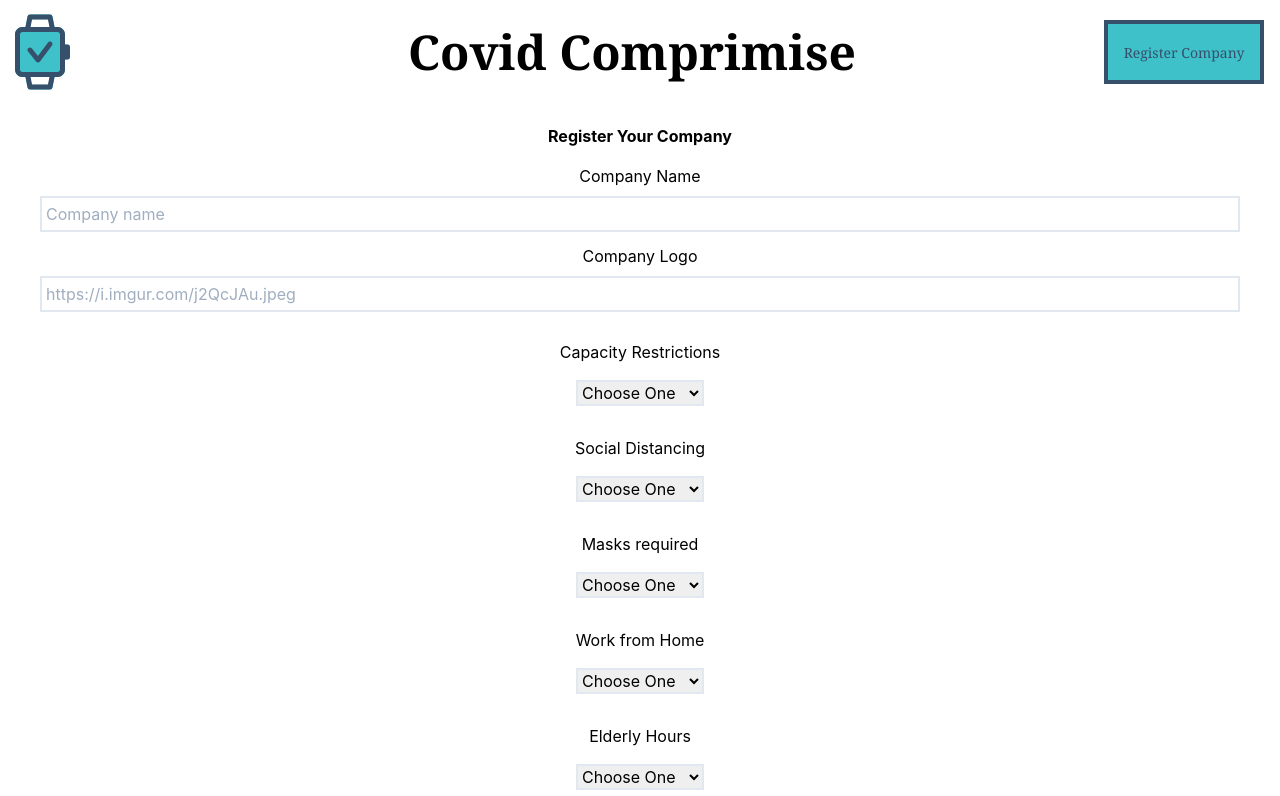
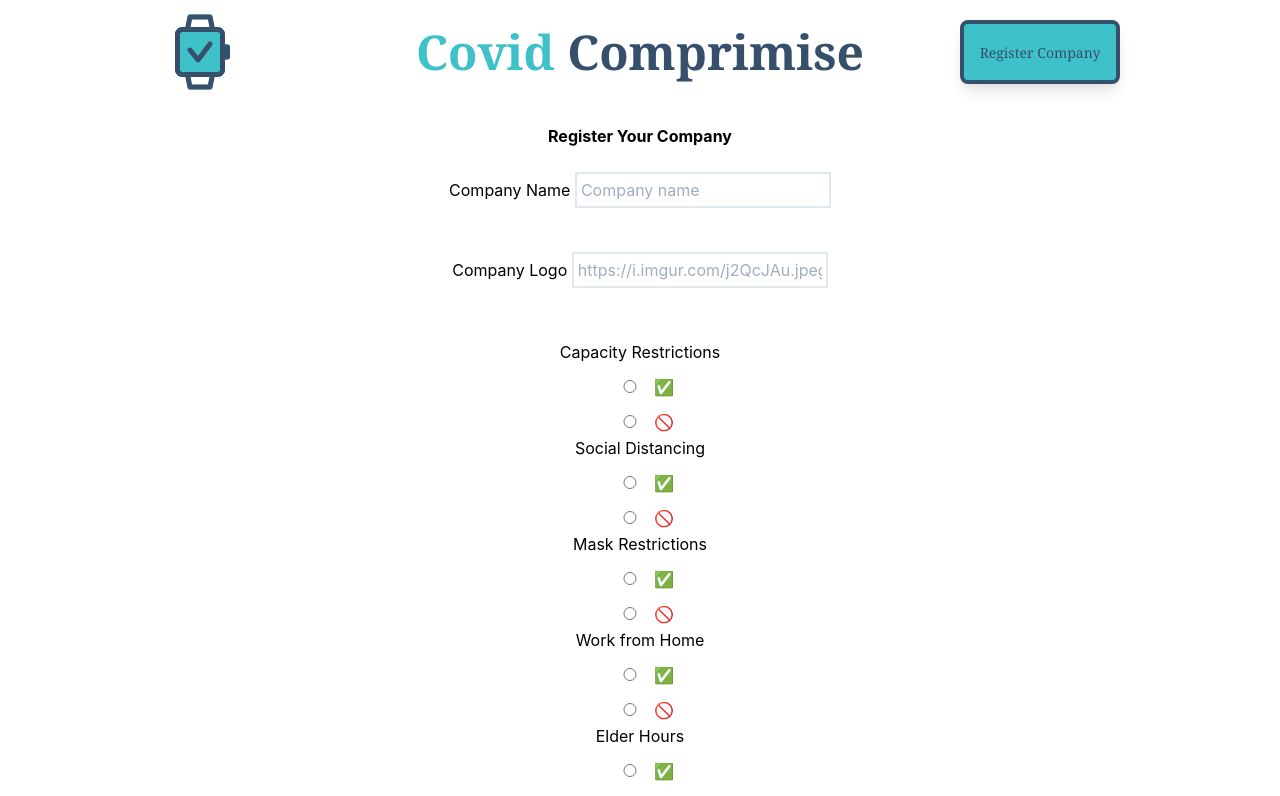
Before and after one commit to Auth0-Covid-Solutions-Hackathon/covid-solutions-fe, a React (Create React App) app: page /register in a window 1280 px wide. Shown: the top 796 px of the page. Built offline with nearby package versions, Linux system fonts and the light colour scheme.

Commit message:
beautifu; animation

```diff
--- a/package.json
+++ b/package.json
@@ -6,6 +6,7 @@
     "@testing-library/jest-dom": "^4.2.4",
     "@testing-library/react": "^9.3.2",
     "@testing-library/user-event": "^7.1.2",
+    "aos": "^2.3.4",
     "axios": "^0.19.2",
     "bootstrap": "^4.5.2",
     "chokidar-cli": "^2.1.0",
--- a/src/App.js
+++ b/src/App.js
@@ -6,8 +6,8 @@ import Footer from './components/footer.js'
 import {Route, BrowserRouter as Router} from "react-router-dom";
 import Register from './components/register-page.js'
 
-
 function App() {
+  // AOS.init()
   return (
     <div className="App">
       <Router>
--- a/src/components/company-grid.js
+++ b/src/components/company-grid.js
@@ -1,6 +1,7 @@
 import React, {useState, useEffect} from 'react';
 import Axios from 'axios';
 import Card from './company-card.js'
+
 
 function CompanyGrid(){
     const [companies, setCompanies] = useState([])
@@ -22,11 +23,16 @@ function CompanyGrid(){
     }, [])
 
         return(
-
             <div>
                 <div class="flex items-center justify-center h-15 mt-6 font-serif italic mr-10 ml-10 ">
                     <h1 class="text-base border-b-2 border-black">Choose which companies you will support by their COVID-19 guidelines</h1>
                  </div>
+
+            <div
+            class="flex-wrap lg:flex justify-center">
+
+
+
                 {companies.map(company => (
                      <Card
                 key={company.name}
@@ -42,6 +48,8 @@ function CompanyGrid(){
 
 
             </div>
+
+            </div>
         );
     }
 
--- a/src/components/nav.js
+++ b/src/components/nav.js
@@ -4,19 +4,21 @@ import {Link} from 'react-router-dom'
 
 
 function Nav() {
+
     return (
       <div className="App">
         <nav class="flex h-22">
             <div class="flex justify-start items-center h-22 mt-3 w-20 md:w-1/4 text-2xl font-black font-serif underline cursor-default  ">
-                <img class="h-20 mr-6 w-20" src={logo} alt="logo" ></img>
+                <img class="h-20 mr-6 w-20 lg:ml-40" src={logo} alt="logo" ></img>
             </div>
-            <div  class="flex justify-center items-center mt-3 w-56 md:w-3/4 ">
+            <div
+             class="flex justify-center items-center mt-3 w-56 md:w-3/4 ">
                 <a href="/">
-                    <h1 class="text-2xl md:text-4xl lg:text-5xl font-bold cursor-default  font-serif ">Covid Comprimise</h1>
+                    <h1 class="text-2xl md:text-4xl lg:text-5xl font-bold cursor-default lg:ml-40  font-serif "> <span class="text-logoblue">Covid</span> <span class="text-logodark">Comprimise</span></h1>
                 </a>
             </div>
-            <div class="flex justify-end items-center mt-3 mr-4 w-1/4">
-                <Link to="/register" class="flex border-solid border-4 border-logodark text-logodark h-16 md:w-full lg:w-40 items-center justify-center text-sm border-black text-black font-serif bg-logoblue hover:text-white hover:bg-blue-600">Register Company</Link>
+            <div class="flex justify-end items-center mt-3 mr-4 w-1/4 lg:mr-40">
+                <Link to="/register" class="flex rounded-lg border-solid border-4 border-logodark text-logodark h-16 shadow-lg md:w-full lg:w-40  items-center justify-center text-sm border-black text-black font-serif bg-logoblue hover:text-white hover:bg-blue-600">Register Company</Link>
             </div>
         </nav>
 
--- a/src/components/register-page.js
+++ b/src/components/register-page.js
@@ -16,6 +16,8 @@ const Register = (props) => {
     })
 
     const handleChange = e => {
+        console.log(e.target.name, "name")
+        console.log(e.target.value, "TARGET")
         setCompany(
           {
             ...company,
@@ -26,9 +28,11 @@ const Register = (props) => {
       }
 
 
+
+
       const onSubmit = e =>{
         e.preventDefault()
-        console.log(company)
+        console.log(company, "COMPAny")
         axios
         .post('http://localhost:5000/company', company)
         .then(res => {
@@ -47,60 +51,110 @@ const Register = (props) => {
                     <h1>Register Your Company</h1>
                 </div>
 
-                <form class="flex-col ml-10 mr-10 h-64 mt-4" onSubmit={onSubmit}>
+                <form class="flex-col lg:flex-wrap  ml-10 mr-10 h-64 mt-4" onSubmit={onSubmit}>
                     <div class="flex-wrap h-20 w-full justify-center items-center">
                         <label class="w-full">Company Name </label>
-                        <input class="w-full border-2 p-1 border-gray-300 mt-2" type='text' name='name' placeholder='Company name' onChange={handleChange} value={company.name} required />
+                        <input class="w-full lg:w-64 border-2 p-1 border-gray-300 mt-2" type='text' name='name' placeholder='Company name' onChange={handleChange} value={company.name} required />
                     </div>
                     <div class="flex-wrap h-20 w-full justify-center items-center">
                         <label class="w-full">Company Logo </label>
-                        <input class="w-full border-2 p-1 border-gray-300 mt-2" type='text' name='image' placeholder='https://i.imgur.com/j2QcJAu.jpeg' onChange={handleChange} value={company.image} />
+                        <input class="w-full lg:w-64 border-2 p-1 border-gray-300 mt-2" type='text' name='image' placeholder='https://i.imgur.com/j2QcJAu.jpeg' onChange={handleChange} value={company.image} />
                     </div>
                     <div class="flex-col h-20 w-full justify-center items-center mt-4">
                         <label class="flex justify-center sw-full">Capacity Restrictions</label>
-                            <select class="w-32 border-2 mt-4" value={company.capacity} onChange={handleChange}>
-                                <option>Choose One</option>
-                                <option value="true" >✅</option>
-                                <option value="false">🚫</option>
 
-                             </select>
+                        <div className="radio">
+                            <label>
+                                <input class=" w-12 mt-4" type="radio" value="true" name="capacity" onChange={handleChange}/>
+                                    ✅
+                            </label>
+                        </div>
+
+                        <div>
+                            <label class="w-1/2">
+                                <input class="w-12 mt-4" type="radio" value="false" name="capacity" onChange={handleChange} />
+                                🚫
+                            </label>
+
+                        </div>
+                    </div>
+
+                    <div class="flex-col h-20 w-full justify-center items-center mt-4">
+                        <label class="flex justify-center sw-full">Social Distancing</label>
+
+                        <div className="radio">
+                            <label>
+                                <input class=" w-12 mt-4" type="radio" value="true" name="distance" onChange={handleChange} />
+                                    ✅
+                            </label>
+                        </div>
+
+                        <div>
+                            <label class="w-1/2">
+                                <input class="w-12 mt-4" type="radio" value="false" name="distance" onChange={handleChange} />
+                                🚫
+                            </label>
+
+                        </div>
                     </div>
                     <div class="flex-col h-20 w-full justify-center items-center mt-4">
-                        <label class="flex justify-center sw-full">Social Distancing</label>
-                            <select class="w-32 border-2 mt-4" value={company.distance} onChange={handleChange}>
-                                <option>Choose One</option>
-                                <option value="true"> ✅</option>
-                                <option value="false">🚫</option>
-                             </select>
+                        <label class="flex justify-center sw-full">Mask Restrictions</label>
+
+                        <div className="radio">
+                            <label>
+                                <input class=" w-12 mt-4" type="radio" value="true" name="masks" onChange={handleChange}/>
+                                    ✅
+                            </label>
+                        </div>
+
+                        <div>
+                            <label class="w-1/2">
+                                <input class="w-12 mt-4" type="radio" value="false" name="masks" onChange={handleChange} />
+                                🚫
+                            </label>
+
+                        </div>
+                    </div>
+
+                    <div class="flex-col h-20 w-full justify-center items-center mt-4">
+                        <label class="flex justify-center sw-full">Work from Home</label>
+
+                        <div className="radio">
+                            <label>
+                                <input class=" w-12 mt-4" type="radio" value="true" name="home" onChange={handleChange} />
+                                    ✅
+                            </label>
+                        </div>
+
+                        <div>
+                            <label class="w-1/2">
+                                <input class="w-12 mt-4" type="radio" value="false" name="home" onChange={handleChange} />
+                                🚫
+                            </label>
+
+                        </div>
                     </div>
                     <div class="flex-col h-20 w-full justify-center items-center mt-4">
-                        <label class="flex justify-center sw-full">Masks required</label>
-                            <select class="w-32 border-2 mt-4" value={company.masks} onChange={handleChange}>
-                                <option>Choose One</option>
-                                <option value="true">✅</option>
-                                <option value="false">🚫</option>
+                        <label class="flex justify-center sw-full">Elder Hours</label>
 
-                             </select>
+                        <div className="radio">
+                            <label>
+                                <input class=" w-12 mt-4" type="radio" value="true" name="elder" onChange={handleChange} />
+                                    ✅
+                            </label>
+                        </div>
+
+                        <div>
+                            <label class="w-1/2">
+                                <input class="w-12 mt-4" type="radio" value="false" name="elder" onChange={handleChange} />
+                                🚫
+                            </label>
+
+                        </div>
                     </div>
-                    <div class="flex-col h-20 w-full justify-center items-center mt-4">
-                        <label class="flex justify-center sw-full">Work from Home</label>
-                            <select class="w-32 border-2 mt-4" value={company.home} onChange={handleChange}>
-                                <option>Choose One</option>
-                                <option value="true">✅</option>
-                                <option value="false">🚫</option>
 
-                             </select>
-                    </div>
-                    <div class="flex-col h-20 w-full justify-center items-center mt-4">
-                        <label class="flex justify-center sw-full">Elderly Hours</label>
-                            <select class="w-32 border-2 mt-4" value={company.elder} onChange={handleChange}>
-                                <option>Choose One</option>
-                                <option value="true">✅</option>
-                                <option value="false">🚫</option>
 
-                             </select>
-                    </div>
-                    <div class="mt-6 ">
+                    <div class="mt-12 ml-2">
                         <button type="submit" class="border-2 border-black p-2">Submit!</button>
                     </div>
 
```
Also changed, not shown: src/components/company-card.js (+19 -10 lines), 1 other file (tests, documents, lock files or other folders).
